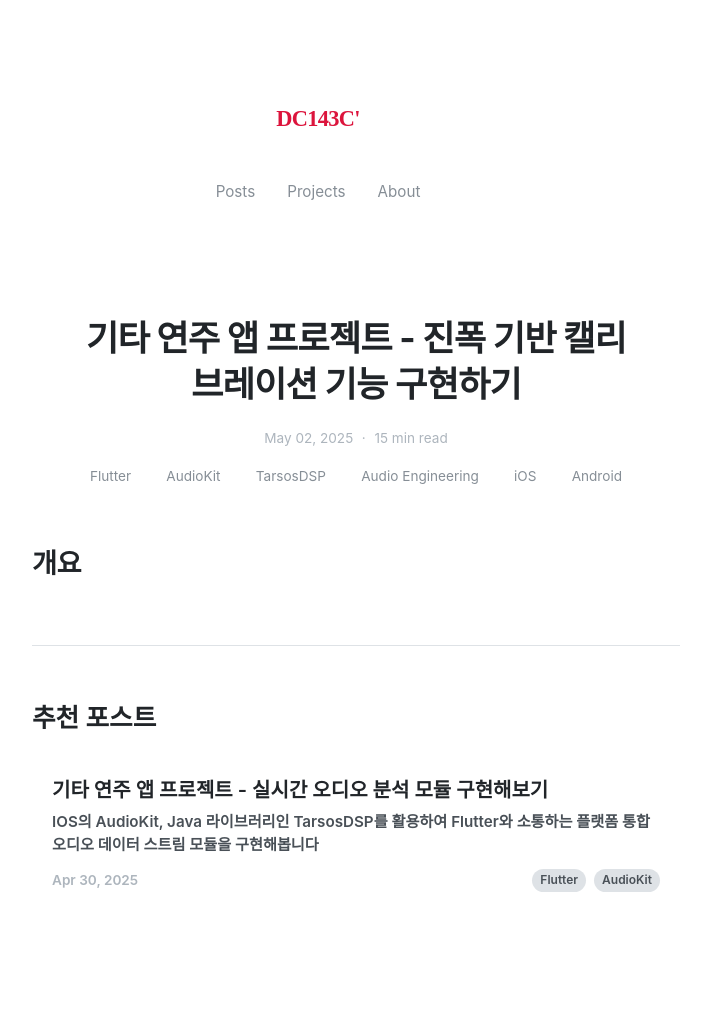
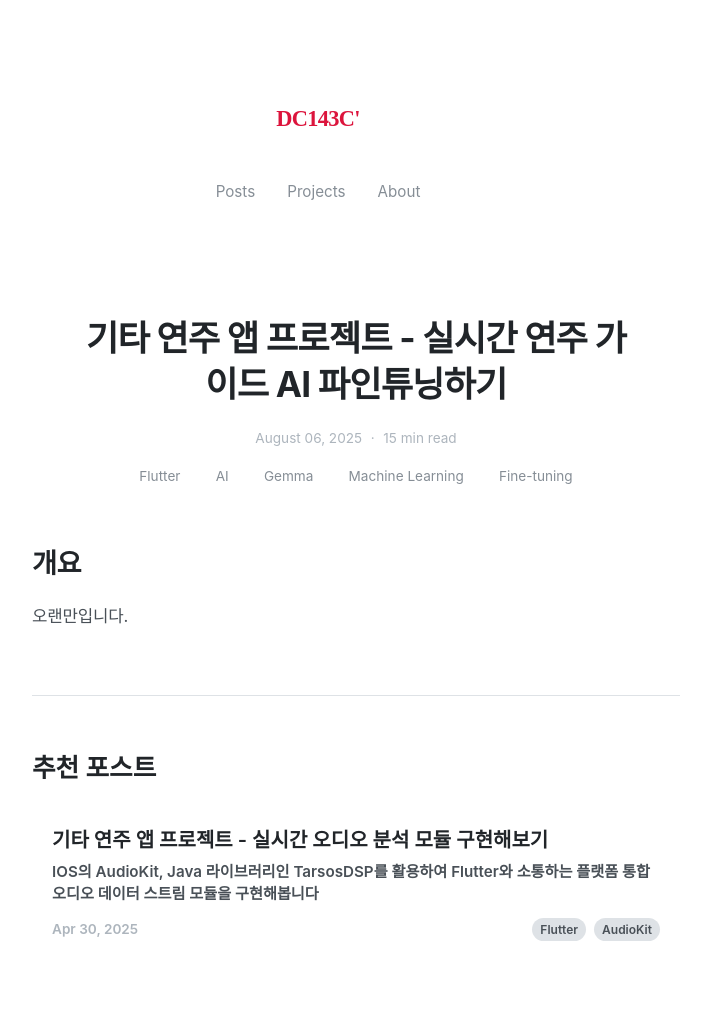
Before and after one commit to dc143cDev/dc143cDev.github.io, a Jekyll site: the page built from _posts/2025-05-02-guitar-app-3.md, in a window 1280 px wide. Shown: the whole page, without its empty margins (322-1033 px from the left). Built offline with Jekyll 4.4.1, drawn with Linux system fonts in a browser that asks for light colours; some web fonts are replaced; before the commit the page ends 960 px from its top, so only the background shows below that.

Commit message:
Update 2025-05-02-guitar-app-3.md

```diff
--- a/_posts/2025-05-02-guitar-app-3.md
+++ b/_posts/2025-05-02-guitar-app-3.md
@@ -1,11 +1,12 @@
 ---
 layout: post
-title: "기타 연주 앱 프로젝트 - 진폭 기반 캘리브레이션 기능 구현하기"
-date: 2025-05-02
-tags: [Flutter, AudioKit, TarsosDSP, Audio Engineering, iOS, Android]
+title: "기타 연주 앱 프로젝트 - 실시간 연주 가이드 AI 파인튜닝하기"
+date: 2025-08-06
+tags: [Flutter, AI, Gemma, Machine Learning, Fine-tuning]
 read_time: 15
-subtitle: "진폭 데이터를 기반으로, 주변 소음과 기타 연주 소리를 구분하고 필터링하는 캘리브레이션 기능을 구현해봅니다"
+subtitle: "Gemma3 모델을 파인튜닝하여 온디바이스 연주 가이드 AI를 구현해봅니다"
 sgst_post: ["2025-04-30-guitar-app-2.md"]
 ---
 
 ## 개요
+오랜만입니다.
```
